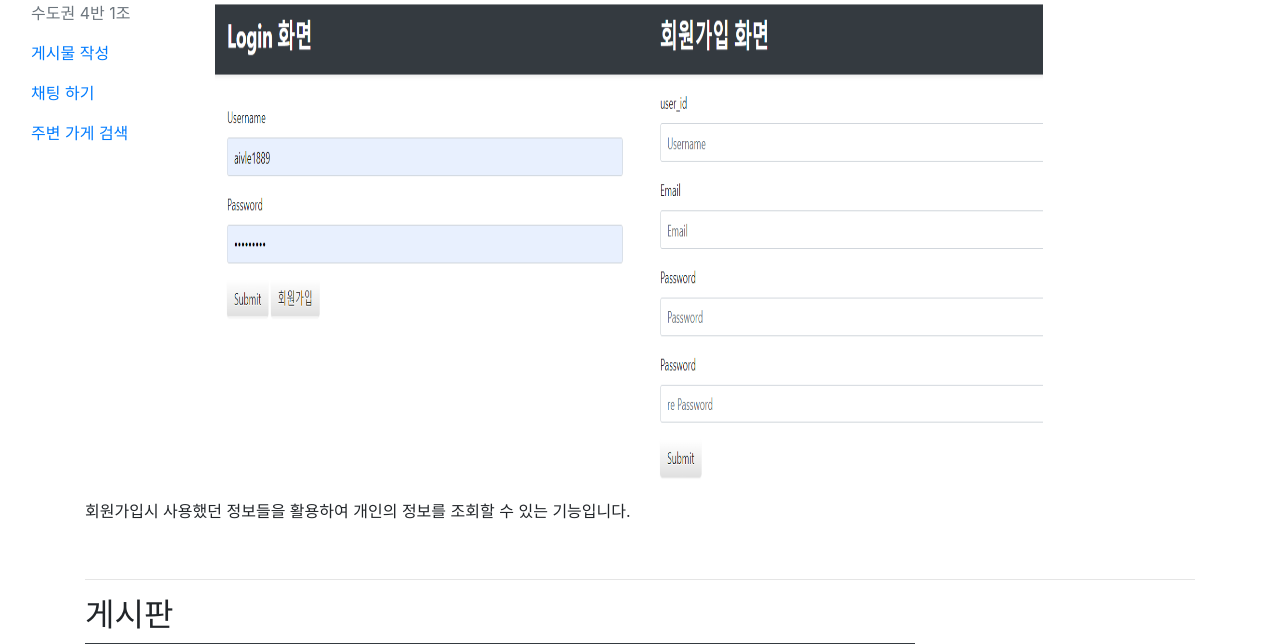
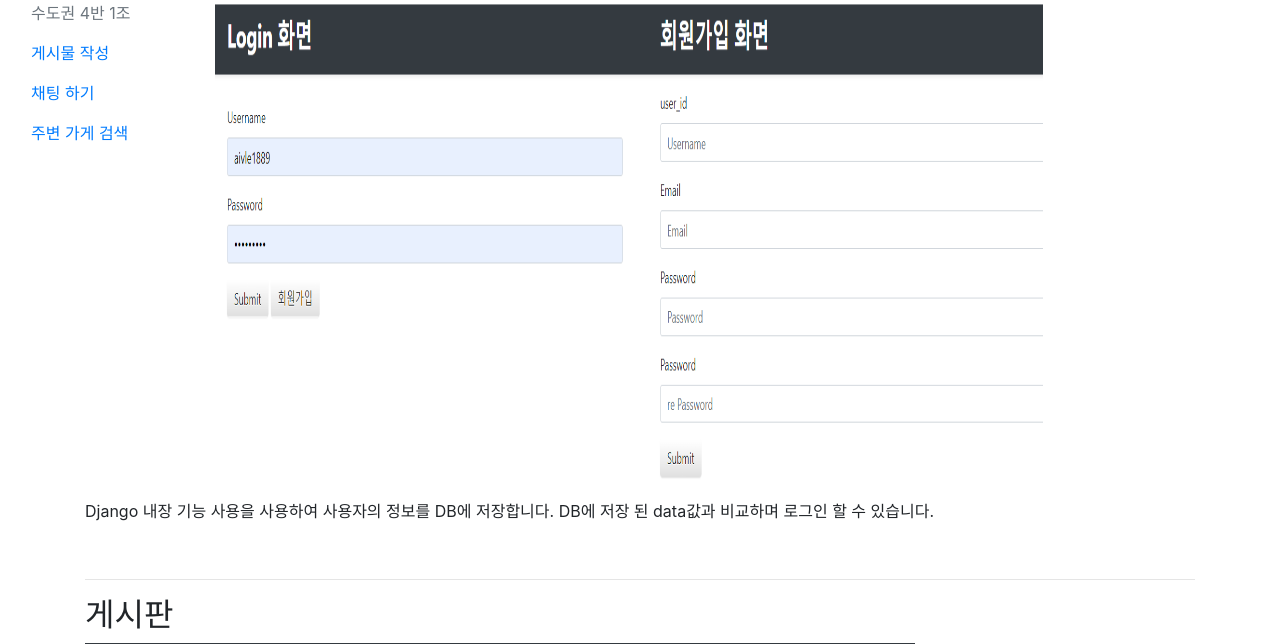
Before and after one commit to KimMinGyu-ay/mini_project1, a Django app: page /main/ in a window 1280 px wide. Shown: the part 381-1025 px from the top of the page. Run offline with Django 3.2, Linux system fonts and the light colour scheme.

Commit message:
main 기능 내용수정

```diff
--- a/board/templates/board/main.html
+++ b/board/templates/board/main.html
@@ -97,7 +97,8 @@
       <h2>로그인, 회원가입</h2>
       <div>
         <img src="{%static 'img/login_image.png' %}" width="830" height="500px">
-        <p>회원가입시 사용했던 정보들을 활용하여 개인의 정보를 조회할 수 있는 기능입니다.</p>
+        <p>Django 내장 기능 사용을 사용하여 사용자의 정보를 DB에 저장합니다.
+           DB에 저장 된 data값과 비교하며 로그인 할 수 있습니다.
       </div>
 
       <br>
```
